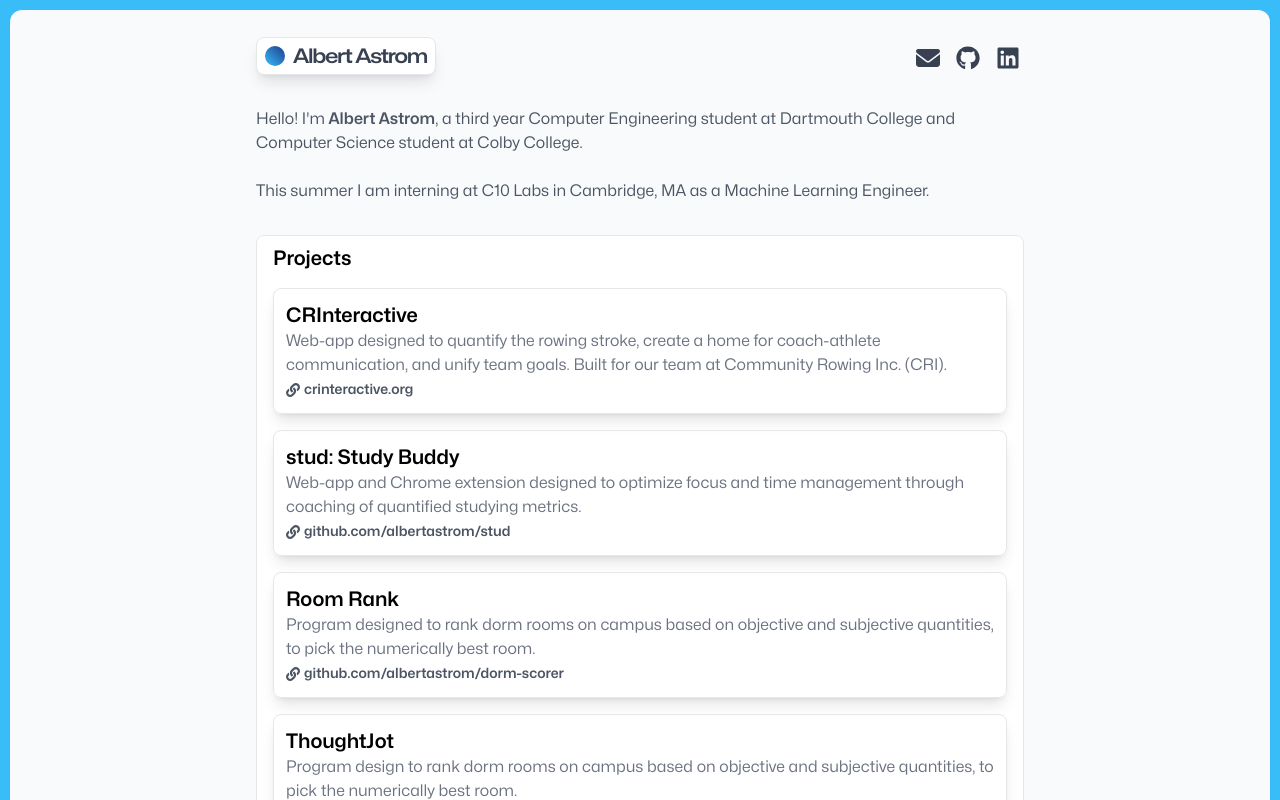
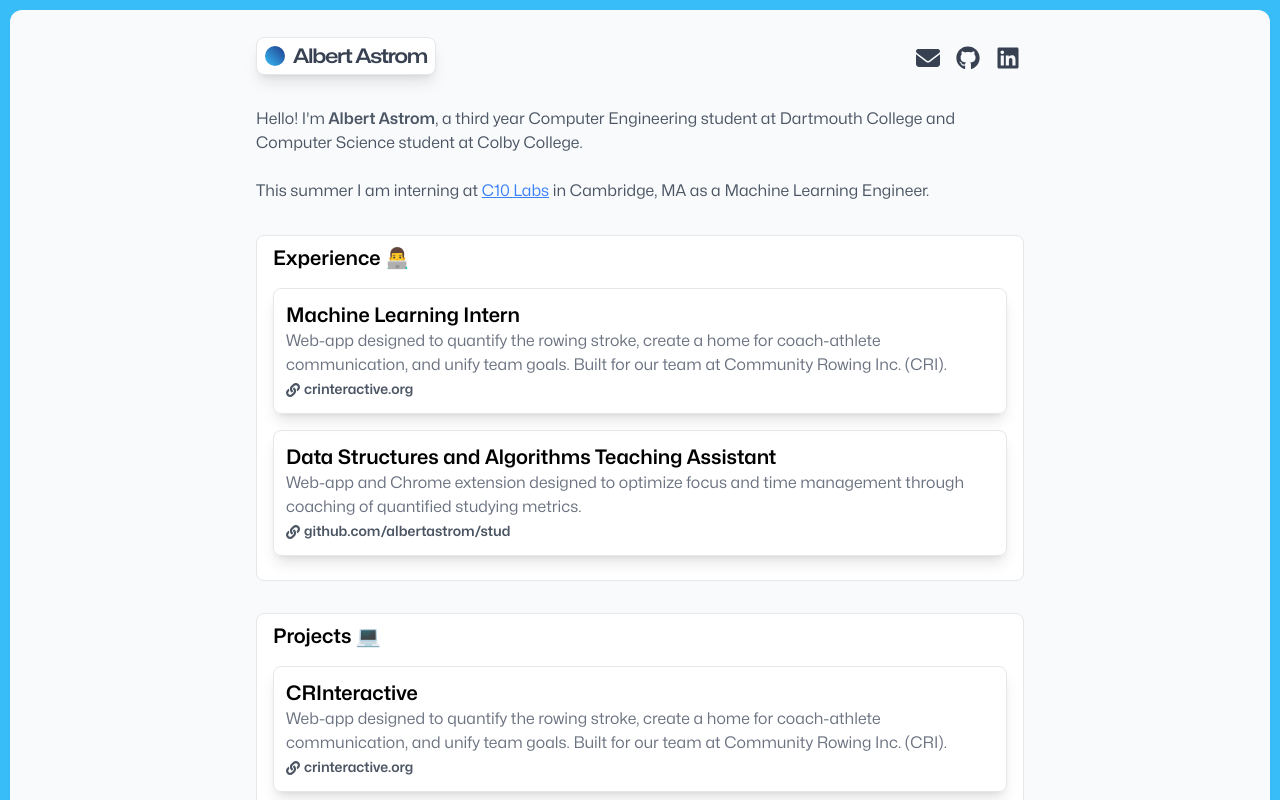
Before and after one commit to albertastrom/albertastrom.com, a Next.js app: page / in a window 1280 px wide. Shown: the top 800 px of the page. Built offline with nearby package versions, Linux system fonts and the light colour scheme.

Commit message:
Progress on experience section

```diff
--- a/app/globals.css
+++ b/app/globals.css
@@ -12,6 +12,7 @@
   }
 
 html {
+background-color: #38bdf8;
 font-family: 'Mona Sans';
 }
 
@@ -25,7 +26,7 @@ letter-spacing: -1px;
 .underline-link {
   position: relative;
   text-decoration: none;
-  color: inherit; /* Keep the text color unchanged */
+  color: inherit;
 }
 
 .underline-link::after {
--- a/app/page.tsx
+++ b/app/page.tsx
@@ -1,6 +1,7 @@
 import  Header from '../components/header/header'
 import AboutMe from '../components/content/aboutme'
 import Projects from '../components/content/projects'
+import Experience from '@/components/content/experience'
 
 const HomePage = () => {
   return (
@@ -11,7 +12,9 @@ const HomePage = () => {
 
             <Header/>
             <AboutMe/>
+            <Experience/>
             <Projects/>
+
 
 
             <div>
--- a/components/content/aboutme.tsx
+++ b/components/content/aboutme.tsx
@@ -7,7 +7,7 @@ const AboutMe = () => {
 
       <br></br>
       <p className="text-gray-600">
-        This summer I am interning at C10 Labs in Cambridge, MA as a Machine Learning Engineer.
+        This summer I am interning at <a href="https://www.c10labs.com" target="_blank" rel="noopener noreferrer" className="underline text-blue-500 hover:text-blue-800" >C10 Labs</a> in Cambridge, MA as a Machine Learning Engineer.
       </p>
     </div>
   );
--- /dev/null
+++ b/components/content/experience.tsx
@@ -0,0 +1,21 @@
+import React from 'react';
+import Project from './project';
+
+const Experience = () => {
+  return (
+    <div className="mt-8 px-4 py-2 rounded-lg bg-white border border-gray-200">
+        <h2 className="text-xl font-semibold mb-4">Experience 👨‍💻</h2>
+        <Project title="Machine Learning Intern" description="Web-app designed to quantify the rowing stroke, create a home for coach-athlete communication, and unify team goals. Built for our team at Community Rowing Inc. (CRI)." link="https://www.crinteractive.org" linkTitle="crinteractive.org" imageUrl="https://www.uncovercolorado.com/wp-content/uploads/2013/12/Aspen-Highlands-Bowl-Hike-800x400.jpg"/>
+
+        <Project title="Data Structures and Algorithms Teaching Assistant" description="Web-app and Chrome extension designed to optimize focus and time management through coaching of quantified studying metrics." link="https://github.com/albertastrom/stud" linkTitle="github.com/albertastrom/stud" imageUrl="https://www.uncovercolorado.com/wp-content/uploads/2013/12/Aspen-Highlands-Bowl-Hike-800x400.jpg"/>
+
+
+
+
+
+    </div>
+
+  );
+}
+
+export default Experience;
--- a/components/content/projects.tsx
+++ b/components/content/projects.tsx
@@ -4,7 +4,7 @@ import Project from './project';
 const Projects = () => {
   return (
     <div className="mt-8 px-4 py-2 rounded-lg bg-white border border-gray-200">
-        <h2 className="text-xl font-semibold mb-4">Projects</h2>
+        <h2 className="text-xl font-semibold mb-4">Projects 💻</h2>
         <Project title="CRInteractive" description="Web-app designed to quantify the rowing stroke, create a home for coach-athlete communication, and unify team goals. Built for our team at Community Rowing Inc. (CRI)." link="https://www.crinteractive.org" linkTitle="crinteractive.org" imageUrl="https://www.uncovercolorado.com/wp-content/uploads/2013/12/Aspen-Highlands-Bowl-Hike-800x400.jpg"/>
 
         <Project title="stud: Study Buddy" description="Web-app and Chrome extension designed to optimize focus and time management through coaching of quantified studying metrics." link="https://github.com/albertastrom/stud" linkTitle="github.com/albertastrom/stud" imageUrl="https://www.uncovercolorado.com/wp-content/uploads/2013/12/Aspen-Highlands-Bowl-Hike-800x400.jpg"/>
```
Also changed, not shown: components/content/position.tsx (added).
